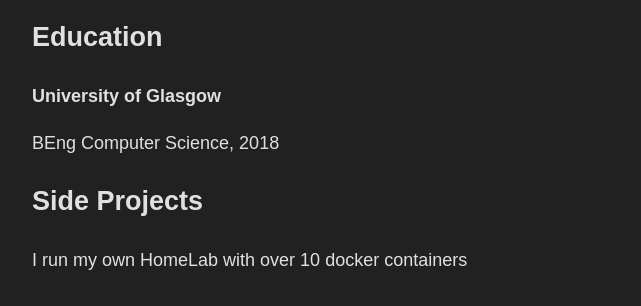
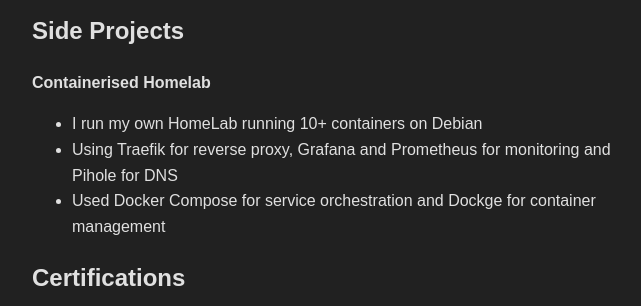
Before and after one commit to dylanCz/dylanCz.github.io, a plain HTML site: page resume.html in a window 1280 px wide. Shown: the part 1105-1411 px from the top of the page, without its empty margins (298-939 px from the left). Drawn offline with Linux system fonts and the light colour scheme.

Commit message:
format changes

```diff
--- a/resume.html
+++ b/resume.html
@@ -48,7 +48,12 @@
 
 
   <h2>Side Projects</h2>
-  <p>I run my own HomeLab with over 10 docker containers</p>
+  <p><strong>Containerised Homelab</strong></p>
+  <ul>
+    <li>I run my own HomeLab running 10+ containers on Debian</li>
+    <li>Using Traefik for reverse proxy, Grafana and Prometheus for monitoring and Pihole for DNS</li>
+    <li>Used Docker Compose for service orchestration and Dockge for container management</li>
+  </ul>
 
 
   <h2>Certifications</h2>
--- a/styles.css
+++ b/styles.css
@@ -1,7 +1,7 @@
 body {
     font-family: Arial, sans-serif;
     line-height: 1.6;
-    font-size: 18px;
+    font-size: 16px;
     background-color: #212121;
     color: #E0E0E0;
     padding: 0 10px;
```
